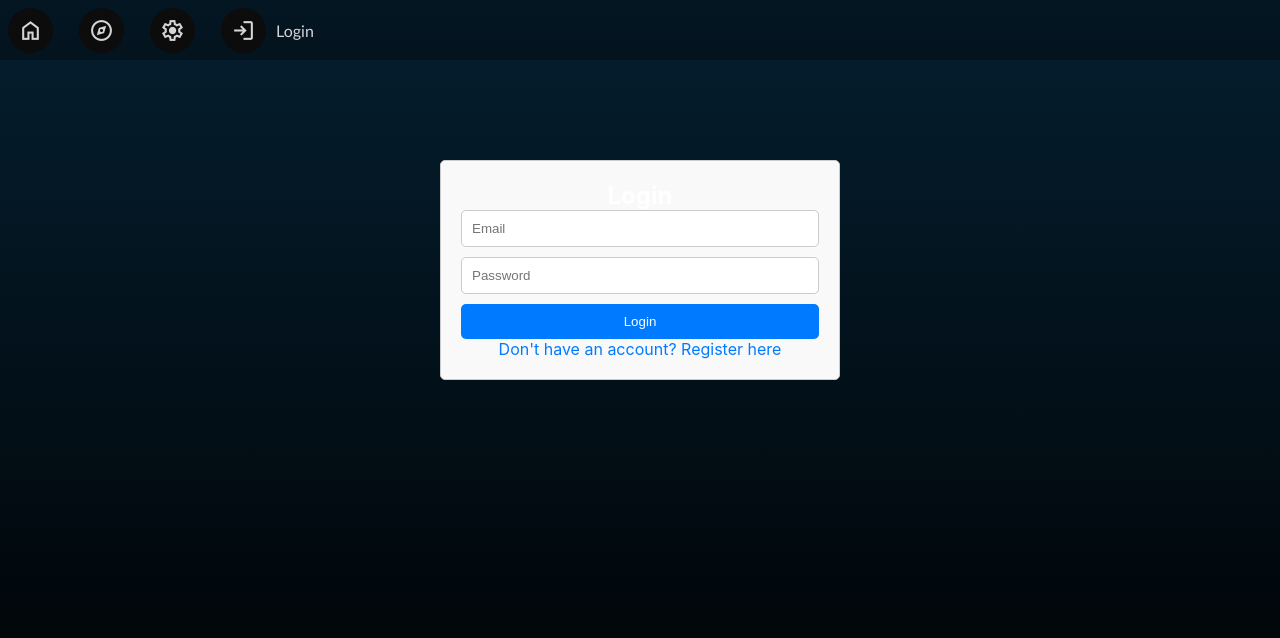
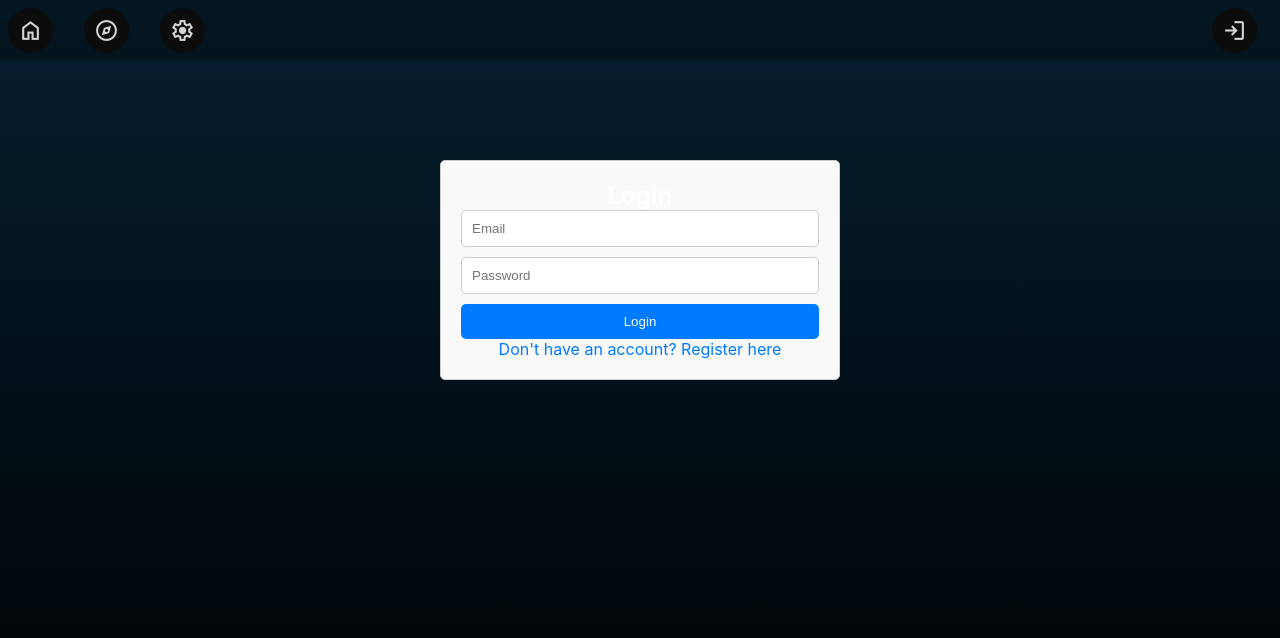
Before and after one commit to DiegoRojo99/Park-Hopper-Web, a React (Create React App) app in the folder frontend/: page /login in a window 1280 px wide. Shown: the top 638 px of the page. Built offline with nearby package versions, Linux system fonts and the light colour scheme; no server answers.

Commit message:
Login right side and p style

```diff
--- a/frontend/src/components/login/LoginRegister.css
+++ b/frontend/src/components/login/LoginRegister.css
@@ -36,12 +36,12 @@ button:hover {
   background-color: #0056b3;
 }
 
-p {
+.login-register-container p {
   text-align: center;
   cursor: pointer;
   color: #007bff;
 }
 
-p:hover {
+.login-register-container p:hover {
   text-decoration: underline;
 }
--- a/frontend/src/components/nav/Nav.css
+++ b/frontend/src/components/nav/Nav.css
@@ -61,7 +61,7 @@ a {
   display: flex;
   flex-direction: row;
   justify-content: flex-start;
-  width: max-content;
+  /* width: max-content; */
   height: 100%;
 }
 
--- a/frontend/src/components/nav/Nav.jsx
+++ b/frontend/src/components/nav/Nav.jsx
@@ -12,7 +12,8 @@ function Nav() {
         <li><a href="#"><span class="material-symbols-outlined">person</span><span>Account</span></a></li>
         <li><a href="#"><span class="material-symbols-outlined">report</span><span>Report</span></a></li>
         <li><a href="#"><span class="material-symbols-outlined">email</span><span>Contact</span></a></li>*/}
-        <li><a href="/login"><span class="material-symbols-outlined">login</span><span>Login</span></a></li>
+        <li style={{flex: '16'}}></li>
+        <li style={{float: 'right'}}><a href="/login"><span class="material-symbols-outlined">login</span></a></li>
       </ul>
     </div>
   );
```
